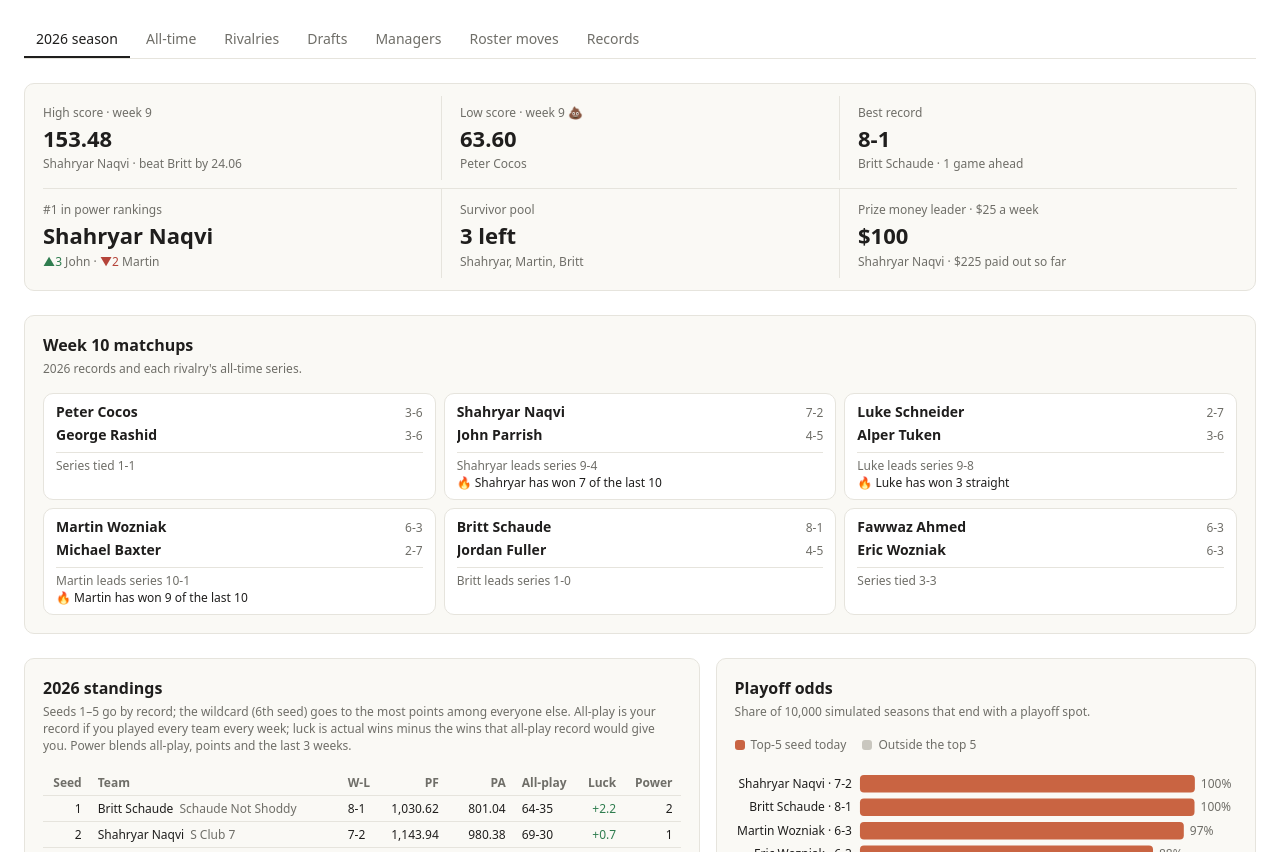
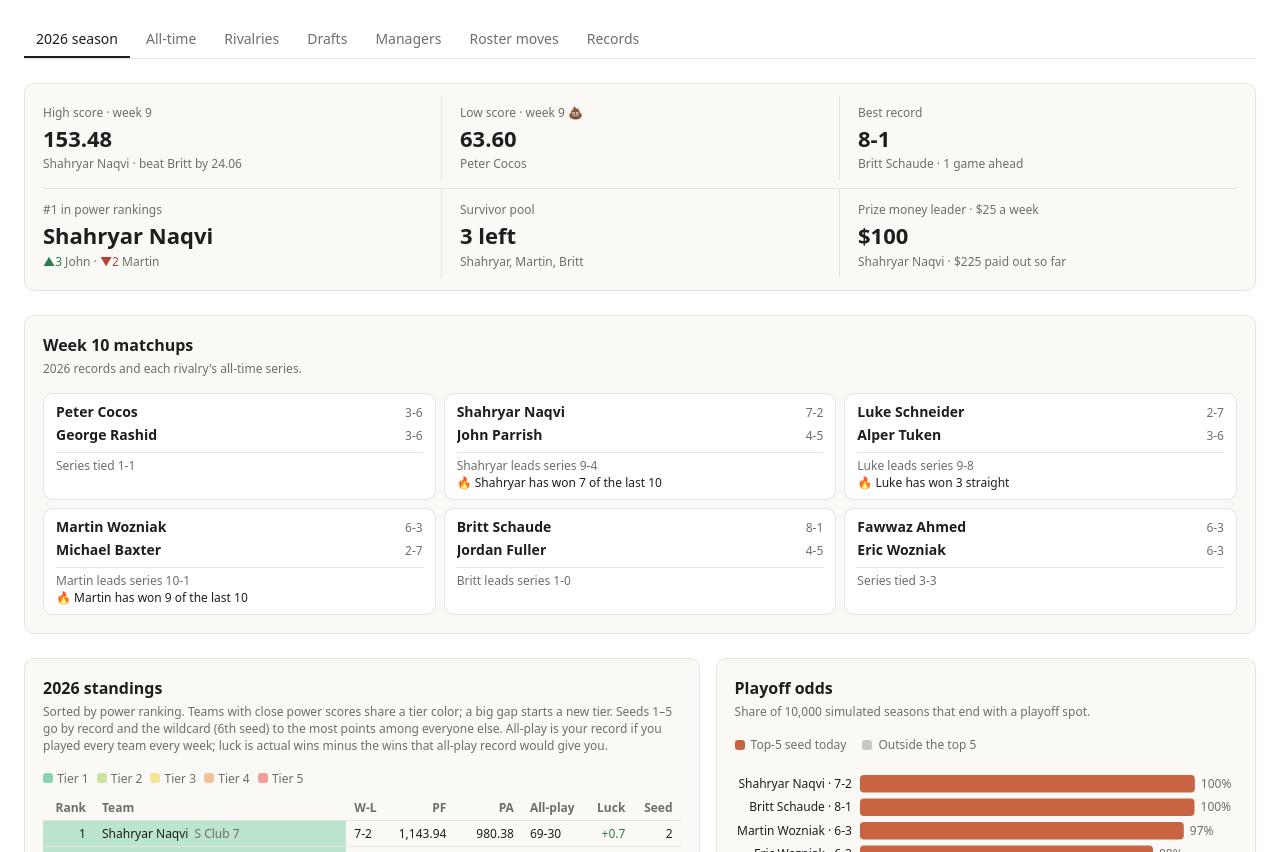
Before and after one commit to naq90/gatorboys, a plain HTML site: page index.html in a window 1280 px wide. Shown: the part 86-938 px from the top of the page. Drawn offline with nearby package versions, Linux system fonts and the light colour scheme.

Commit message:
Standings: sort by power ranking with color tiers
Co-Authored-By: Claude Opus 5.5 <noreply@anthropic.com>
Claude-Session: https://claude.ai/code/session_012dxUqivNy1v9oxUDThM8Xb

```diff
--- a/index.html
+++ b/index.html
@@ -93,6 +93,10 @@ let t; addEventListener('resize',()=>{clearTimeout(t);t=setTimeout(()=>cbs.forEa
 .gb .glance .kpi .big{font-size:22px}
 @media (max-width:600px){.gb .glance .kpi .big{font-size:18px}}
 .gb .up{color:var(--color-ok)} .gb .dn{color:var(--color-bad)}
+.gb td.tier{background:color-mix(in srgb,var(--tc) 30%,transparent)}
+.gb td.tier1{--tc:#2bb673} .gb td.tier2{--tc:#9bd35a} .gb td.tier3{--tc:#f2d24b} .gb td.tier4{--tc:#f0954a} .gb td.tier5{--tc:#e5534b}
+.gb .tiers{display:flex;flex-wrap:wrap;gap:var(--cds-gap-sm);font-size:var(--cds-font-size-caption);color:var(--color-fg-muted);margin-bottom:var(--cds-gap-sm)}
+.gb .tiers span{display:inline-flex;align-items:center;gap:.35em} .gb .tiers i{width:10px;height:10px;border-radius:3px;background:color-mix(in srgb,var(--tc) 55%,transparent)}
 .gb .grid{display:grid;grid-template-columns:repeat(auto-fit,minmax(min(100%,22rem),1fr));gap:var(--cds-gap-md)}
 .gb .card h2{font-size:var(--cds-font-size-heading);font-weight:var(--cds-font-weight-medium);margin:0}
 .gb .card .note{font-size:var(--cds-font-size-caption);color:var(--color-fg-muted);margin:var(--cds-gap-xs) 0 var(--cds-gap-md)}
@@ -162,7 +166,8 @@ let t; addEventListener('resize',()=>{clearTimeout(t);t=setTimeout(()=>cbs.forEa
   <div class="grid-race">
   <div class="card" id="standings-card">
    <h2>2026 standings</h2>
-   <p class="note">Seeds 1–5 go by record; the wildcard (6th seed) goes to the most points among everyone else. All-play is your record if you played every team every week; luck is actual wins minus the wins that all-play record would give you. Power blends all-play, points and the last 3 weeks.</p>
+   <p class="note">Sorted by power ranking. Teams with close power scores share a tier color; a big gap starts a new tier. Seeds 1–5 go by record and the wildcard (6th seed) to the most points among everyone else. All-play is your record if you played every team every week; luck is actual wins minus the wins that all-play record would give you.</p>
+   <div class="tiers"><span><i style="--tc:#2bb673"></i>Tier 1</span><span><i style="--tc:#9bd35a"></i>Tier 2</span><span><i style="--tc:#f2d24b"></i>Tier 3</span><span><i style="--tc:#f0954a"></i>Tier 4</span><span><i style="--tc:#e5534b"></i>Tier 5</span></div>
    <div class="hscroll"><table id="t-stand" data-source="standings_2026" data-row-key="owner"></table></div>
   </div>
   <div class="card" id="odds-card">
@@ -371,7 +376,7 @@ let t; addEventListener('resize',()=>{clearTimeout(t);t=setTimeout(()=>cbs.forEa
     }).sort((a, b) => a.seed - b.seed)
   });
   dash.calc('power_2026', {
-    title: '2026 power rankings', description: '50% all-play win rate, 30% points scored, 20% average of the last 3 weeks (each scaled 0–1 across the league).',
+    title: '2026 power rankings', description: '50% all-play win rate, 30% points scored, 20% average of the last 3 weeks (each scaled 0–1 across the league). Tiers split the sorted scores into 5 natural groups, so teams with close scores share a tier and a big gap starts a new one.',
     inputs: ['standings_2026', 'weekly'],
     fn: (standings_2026, weekly) => {
       const wk = weekly.filter(r => r.season == 2026);
@@ -382,6 +387,13 @@ let t; addEventListener('resize',()=>{clearTimeout(t);t=setTimeout(()=>cbs.forEa
       const rows = standings_2026.map(s => ({owner: s.owner, last3_avg: +last3[s.owner].toFixed(1),
         power_score: +(0.5 * sc(s.allplay_pct, ap) + 0.3 * sc(s.points_for, pfs) + 0.2 * sc(last3[s.owner], l3)).toFixed(3)}));
       rows.sort((a, b) => b.power_score - a.power_score); rows.forEach((r, i) => r.power_rank = i + 1);
+      // tiers: split the sorted power scores into 5 natural groups (least spread within each group)
+      const v = rows.map(r => r.power_score), n = v.length, k = Math.min(5, n);
+      const cost = (i, j) => { let m = 0; for (let q = i; q <= j; q++) m += v[q]; m /= (j - i + 1); let c = 0; for (let q = i; q <= j; q++) c += (v[q] - m) ** 2; return c; };
+      const D = Array.from({length: k + 1}, () => Array(n).fill(Infinity)), Pv = Array.from({length: k + 1}, () => Array(n).fill(0));
+      for (let j = 0; j < n; j++) D[1][j] = cost(0, j);
+      for (let c = 2; c <= k; c++) for (let j = c - 1; j < n; j++) for (let i = c - 1; i <= j; i++) { const x = D[c - 1][i - 1] + cost(i, j); if (x < D[c][j]) { D[c][j] = x; Pv[c][j] = i; } }
+      let j = n - 1; for (let c = k; c >= 1; c--) { const i = c > 1 ? Pv[c][j] : 0; for (let q = i; q <= j; q++) rows[q].tier = c; j = i - 1; }
       return rows;
     }
   });
@@ -760,15 +772,18 @@ let t; addEventListener('resize',()=>{clearTimeout(t);t=setTimeout(()=>cbs.forEa
     const s = dash.data('standings_2026'), pw = dash.data('power_2026'), po = dash.data('playoff_odds'), ts = document.getElementById('t-stand');
     if (s.status === 'ok') {
       const P = {}, O = {}; (pw.status === 'ok' ? pw.data : []).forEach(r => P[r.owner] = r); (po.status === 'ok' ? po.data : []).forEach(r => O[r.owner] = r);
-      const rows = s.data.map(r => ({...r, power_rank: P[r.owner]?.power_rank, playoff_pct: O[r.owner]?.playoff_pct, top2_pct: O[r.owner]?.top2_pct}));
+      const rows = s.data.map(r => ({...r, power_rank: P[r.owner]?.power_rank, tier: P[r.owner]?.tier, playoff_pct: O[r.owner]?.playoff_pct, top2_pct: O[r.owner]?.top2_pct}));
       const MV = {}; (dash.data('power_movers').data || []).forEach(r => MV[r.owner] = r.change);
+      if (ts._sortKey === undefined) { ts._sortKey = 'power_rank'; ts._dir = 1; }
+      const tc = (v, r) => r.tier ? `tier tier${r.tier}` : '';
       ts._redraw = () => GB.table(ts, rows, [
-        {key: 'seed', label: 'Seed', num: true, asc: true}, {key: 'owner', label: 'Team', html: (v, r) => `${GB.esc(v)}<span class="tm">${GB.esc(r.team)}</span>`},
+        {key: 'power_rank', label: 'Rank', num: true, asc: true, src: 'power_2026', cls: tc, html: (v, r) => { const c = MV[r.owner]; return `${v ?? ''}${c > 0 ? ` <span class="up" style="font-size:.8em">▲${c}</span>` : c < 0 ? ` <span class="dn" style="font-size:.8em">▼${-c}</span>` : ''}`; }},
+        {key: 'owner', label: 'Team', cls: tc, html: (v, r) => `${GB.esc(v)}<span class="tm">${GB.esc(r.team)}</span>`},
         {key: 'record', label: 'W-L', sort: r => +r.record.split('-')[0] * 1e5 + r.points_for},
         {key: 'points_for', label: 'PF', num: true, fmt: f2}, {key: 'points_against', label: 'PA', num: true, fmt: f2},
         {key: 'allplay', label: 'All-play', sort: r => r.allplay_pct},
         {key: 'luck', label: 'Luck', num: true, fmt: v => (v > 0 ? '+' : v < 0 ? '−' : '') + f1(Math.abs(v)), cls: v => v > 0.05 ? 'pos' : v < -0.05 ? 'neg' : ''},
-        {key: 'power_rank', label: 'Power', num: true, asc: true, src: 'power_2026', html: (v, r) => { const c = MV[r.owner]; return `${v ?? ''}${c > 0 ? ` <span class="up" style="font-size:.8em">▲${c}</span>` : c < 0 ? ` <span class="dn" style="font-size:.8em">▼${-c}</span>` : ''}`; }}
+        {key: 'seed', label: 'Seed', num: true, asc: true}
       ], ['owner'], true);
       ts._redraw();
     } else ts.innerHTML = '';
```
